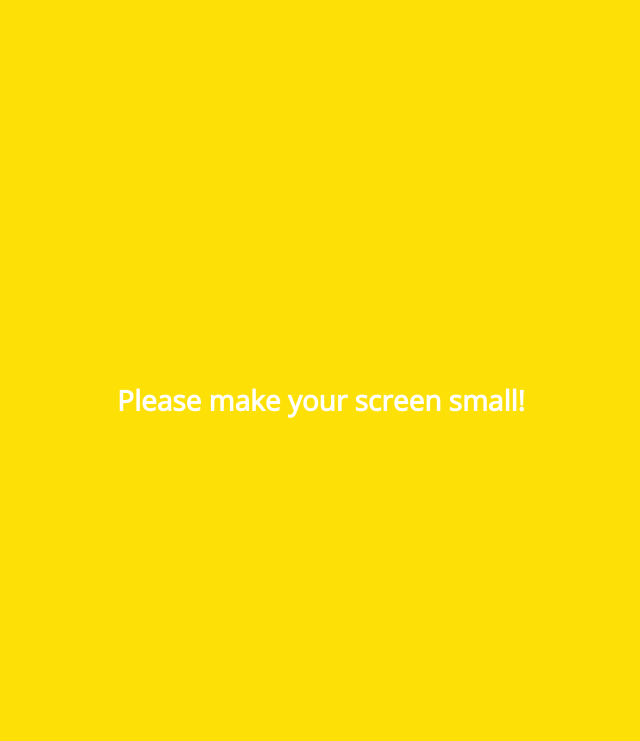
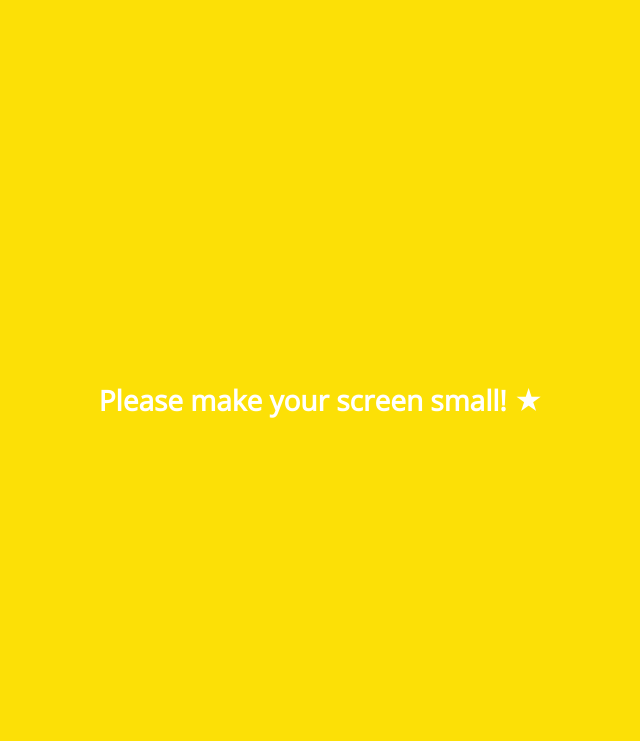
Before and after one commit to jupang21/kakao-clone-v2, a plain HTML site: page chat.html in a window 1280 px wide. Shown: the top 741 px of the page, without its empty margins (319-959 px from the left). Drawn offline with nearby package versions, Linux system fonts and the light colour scheme.

Commit message:
Kakao Finish
add github page@@@
★

```diff
--- a/chat.html
+++ b/chat.html
@@ -108,7 +108,7 @@
       </div>
     </div>
     <div class="bigScreen">
-      <span class="bigScreen__text">Please make your screen small!</span>
+      <span class="bigScreen__text">Please make your screen small! ★</span>
     </div>
   </body>
 </html>
```
Also changed, not shown: find.html (+1 -1 lines), friends.html (+1 -1 lines), index.html (+1 -1 lines), more.html (+1 -1 lines), settings.html (+1 -1 lines).
